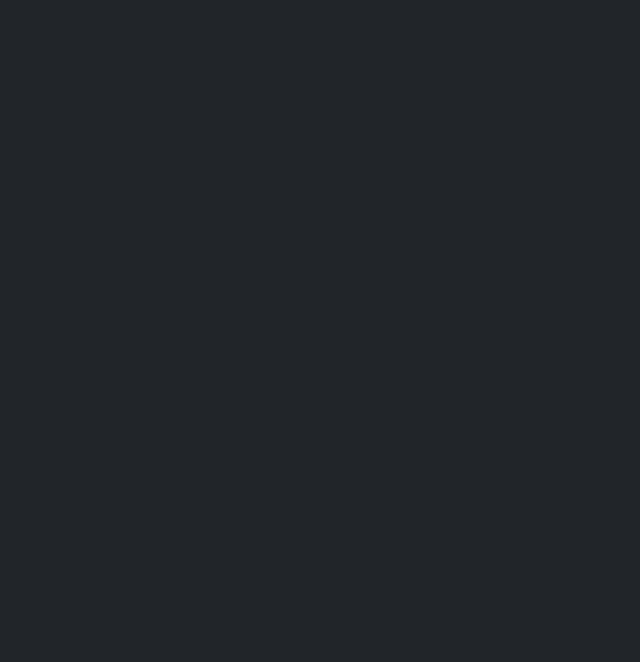
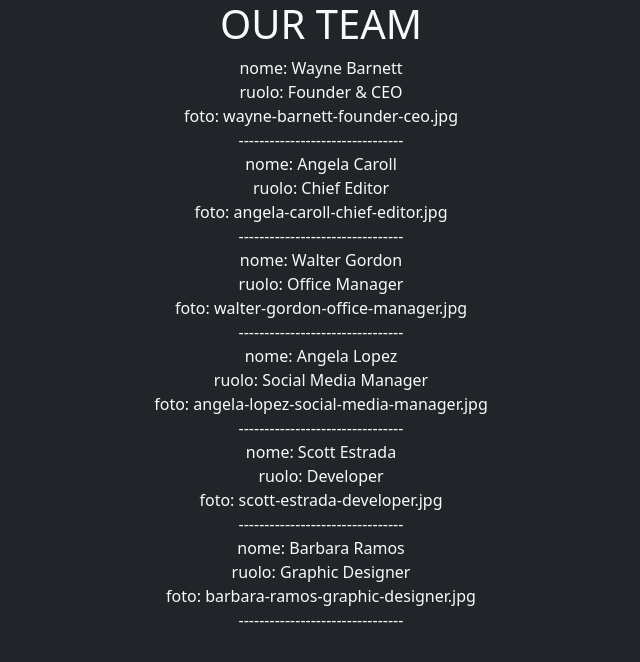
Before and after one commit to EugeniuPopescu/js-our-team, a plain HTML site: page index.html in a window 1280 px wide. Shown: the whole page, without its empty margins (319-959 px from the left). Drawn offline with nearby package versions, Linux system fonts and the light colour scheme.

Commit message:
feat: add innerHTML

```diff
--- a/index.html
+++ b/index.html
@@ -8,8 +8,11 @@
         <link rel="stylesheet" href="style.css">
     </head>
 
-    <body class="bg-dark">
-
+    <body class="bg-dark text-light">
+        <div class="container">
+            <h1 class="text-center">OUR TEAM</h1>
+            <p id="team" class="text-center"></p>
+        </div>
 
         <script src="main.js"></script>
     </body>
--- a/main.js
+++ b/main.js
@@ -20,7 +20,7 @@ let team = [
         ruolo: 'Social Media Manager',
         foto: 'angela-lopez-social-media-manager.jpg'
     },
-    memebro5 ={
+    memebro5 = {
         nome: 'Scott Estrada',
         ruolo: 'Developer',
         foto: 'scott-estrada-developer.jpg'
@@ -36,10 +36,14 @@ let team = [
 for (let i = 0; i < team.length; i++) {
     let individuo = team[i];
     // stampo gli oggetti
-    console.log(individuo);
+    // console.log(individuo);
 
     // stampo con for in
-    for (const key in individuo) {
+    for (const key in team[i]) {
         console.log(`memebro-${i}`, key, individuo[key]);
+        document.querySelector('#team').innerHTML += `${key}: ${individuo[key]}<br>`;
+
     }
+    console.log('--------------------------------');
+    document.querySelector('#team').innerHTML += `-------------------------------- <br>`;
 }
```
